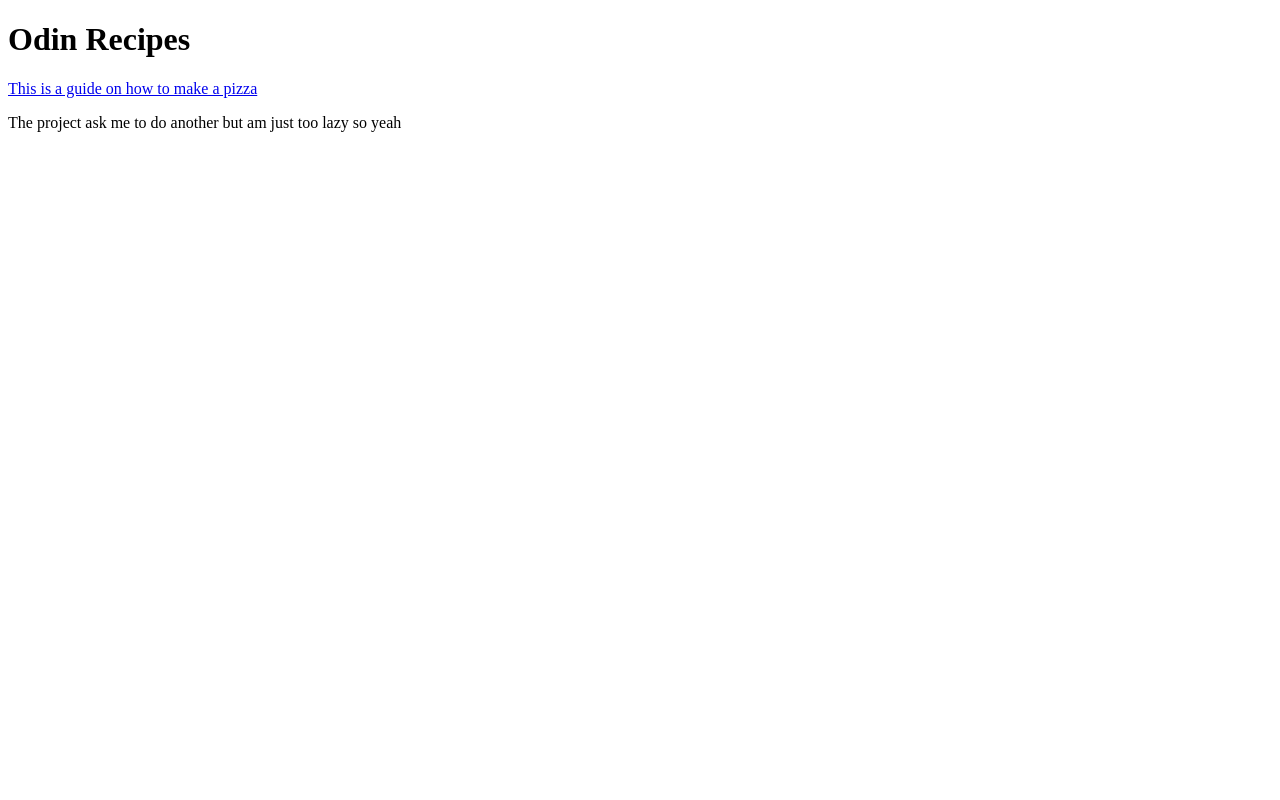
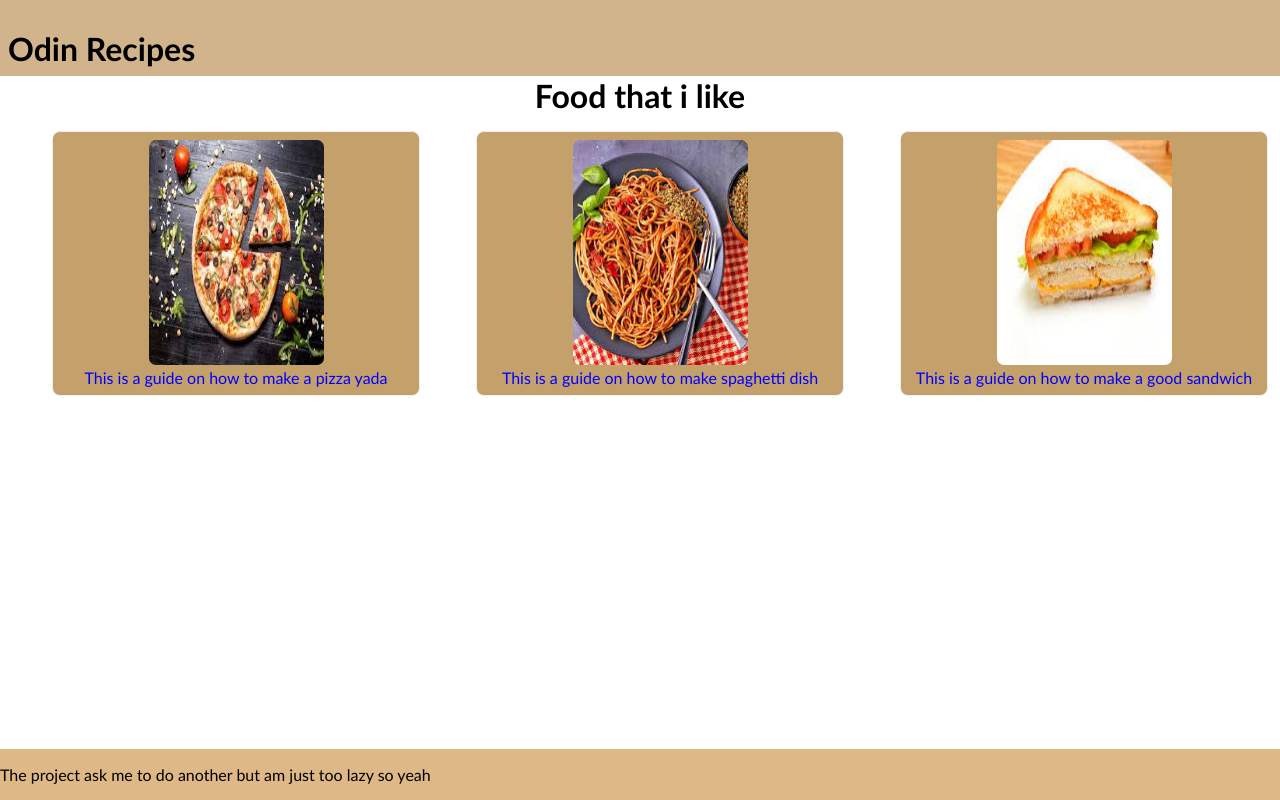
Before and after one commit to kancoll3/odin-recipes.github.io, a plain HTML site: page index.html in a window 1280 px wide. Drawn offline with Linux system fonts and the light colour scheme.

Commit message:
add css on homepage/add 3 more pages

```diff
--- a/index.html
+++ b/index.html
@@ -4,11 +4,31 @@
     <meta charset="UTF-8">
     <meta http-equiv="X-UA-Compatible" content="IE=edge">
     <meta name="viewport" content="width=device-width, initial-scale=1.0">
+    <link rel="stylesheet" href="style.css">
     <title>Recipes html</title>
 </head>
 <body>
+<div class="header">
     <h1>Odin Recipes</h1>
-    <a href="./recipes/pizza.html">This is a guide on how to make a pizza</a>
+</div>
+<div class="body">
+    <div class="title">Food that i like</div>
+        <div class="context">
+        <ul>
+            <div class="card">
+    <li><a href="./recipes/pizza.html"><img src="./images/pizza.jpg" alt=""><br>This is a guide on how to make a pizza yada</a></li>
+                </div>
+            <div class="card">
+    <li><a href="./recipes/spaghetti.html"><img src="./images/spaghetti.jpg" alt=""><br>This is a guide on how to make spaghetti dish</a></li>
+                </div>
+            <div class="card">
+    <li><a href="./recipes/sandwich.html"><img src="./images/sandwich.jpg" alt=""><br>This is a guide on how to make a good sandwich</a></li>
+            </div>
+        </ul>
+    </div>
+</div>
+<div class="footer">
     <p>The project ask me to do another but am just too lazy so yeah</p>
+</div>
 </body>
 </html>
--- /dev/null
+++ b/style.css
@@ -0,0 +1,64 @@
+body{
+    font-family: 'Gill Sans', 'Gill Sans MT', Calibri, 'Trebuchet MS', sans-serif;
+    display: flex;
+    flex-direction: column;
+    margin: 0;
+    height: 100vh;
+
+}
+a{
+    text-decoration: none;
+    color: blue;
+
+}
+img{
+    width: 175px;
+    height: 225px;
+    border-radius: 7px;
+}
+ul{
+    display: flex;
+    list-style-type: none;
+    gap: 32px;
+    justify-content: space-around;
+}
+/* This is class selecor */
+.header{
+    height: 60px;
+    background-color: tan;
+    padding: 8px;
+    display: flex;
+    justify-content: flex-start
+
+}
+
+.footer{
+
+    display: flex;
+    background-color: burlywood;
+    margin-top: auto;
+}
+.card{
+    width: 350px;
+    background-color: rgb(196, 160, 107);
+    border-radius: 8px;
+    border: 1px solid #eee;
+    box-shadow: 2px rgb(187, 177, 155);
+    padding: 8px;
+}
+
+.title{
+    text-align: center;
+    font-size: 32px;
+    font-weight: 700;
+}
+
+.context{
+
+    text-align: center;
+}
+.body{
+    display: flex;
+    flex-direction: column;
+    flex: 1;
+}
```
Also changed, not shown: recipes/pizza.html (+5 -0 lines), recipes/spaghetti.html (added, +12 -0 lines), images/sandwich.jpg (added), images/spaghetti.jpg (added), recipes/sandwich.html (added).
